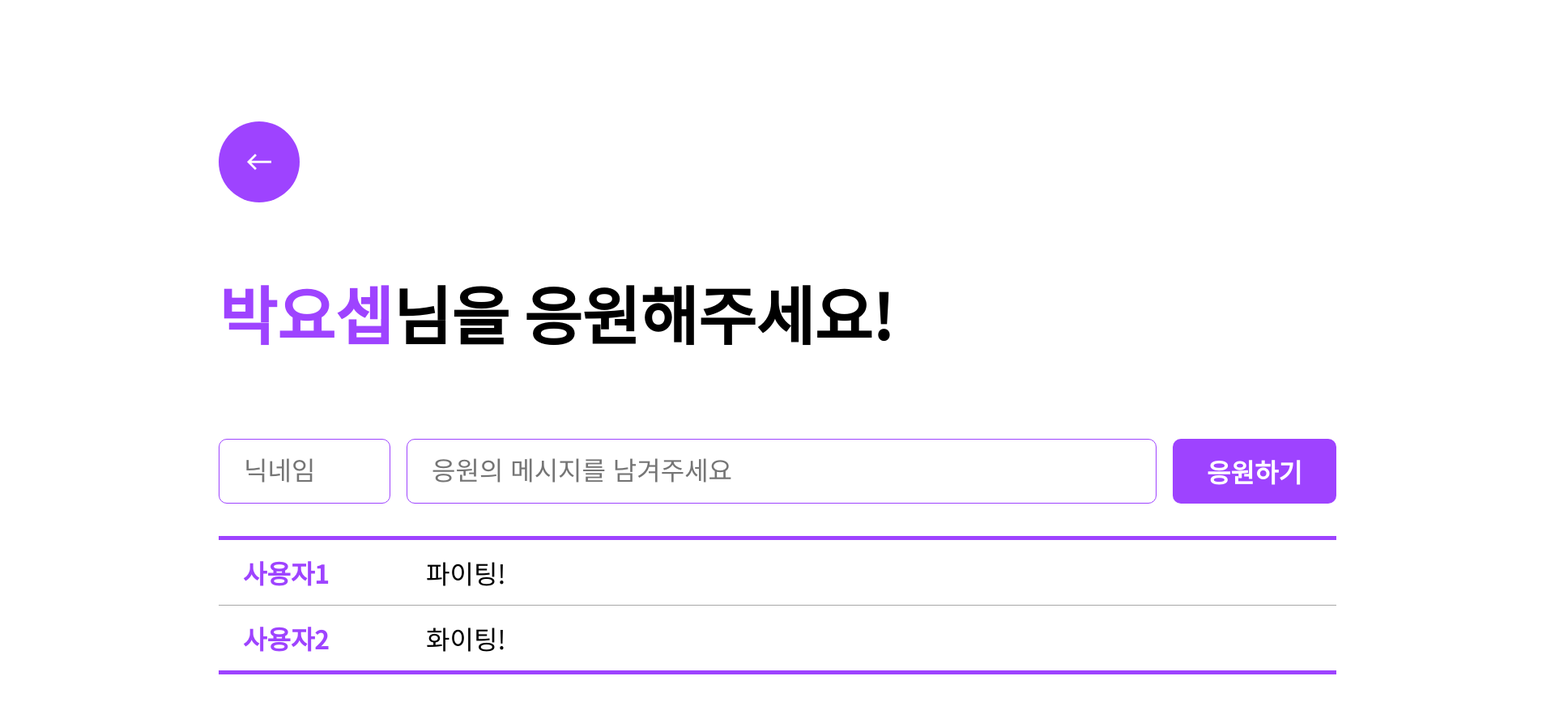
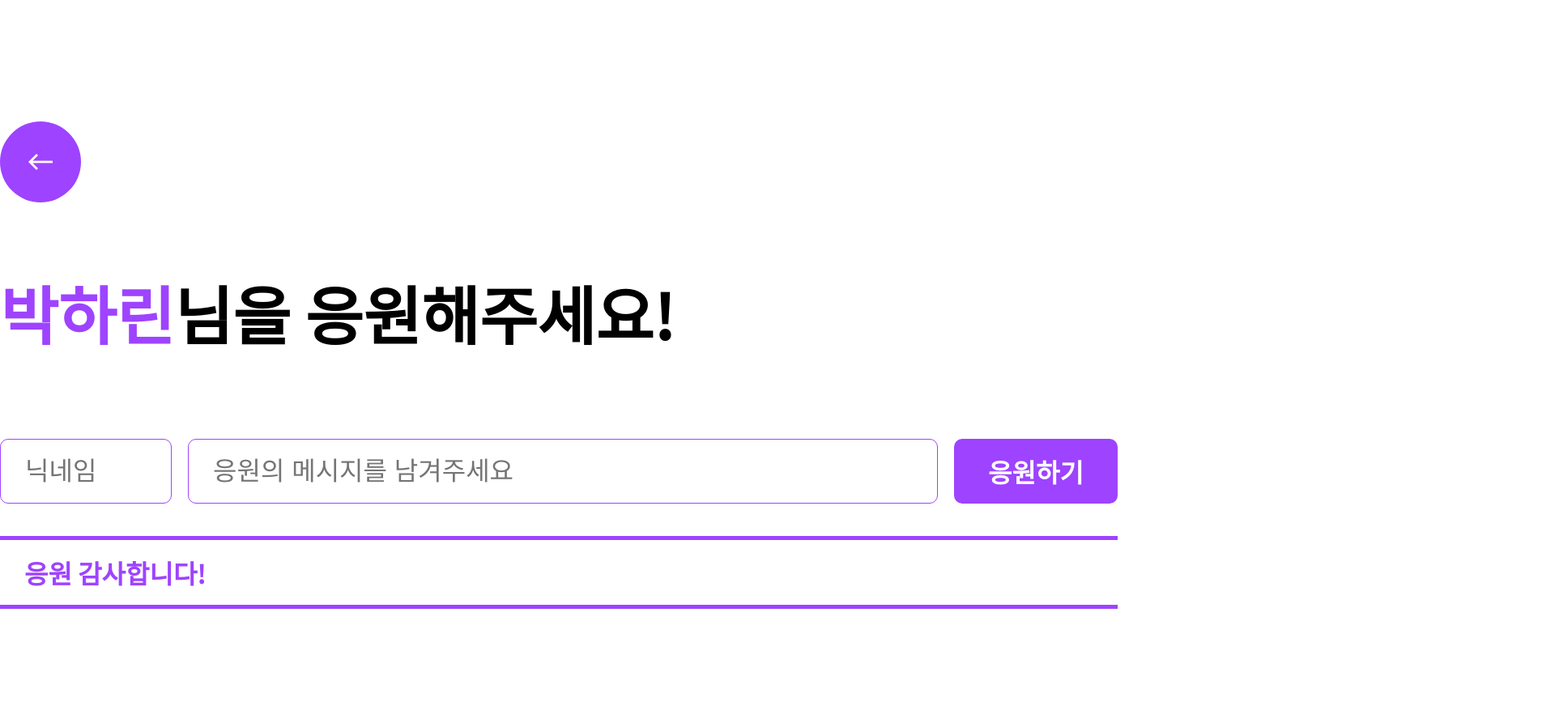
Before and after one commit to R-KIMYONG/uploadtest, a plain HTML site: page index.html in a window 1280 px wide. Shown: the whole page at 81% size, 1920 px wide, since content can reach past the window. Drawn offline with nearby package versions, Linux system fonts and the light colour scheme.

Commit message:
test11:59

```diff
--- a/css/gestbook.css
+++ b/css/gestbook.css
@@ -4,7 +4,6 @@
 }
 
 #gestbook {
-    width: 1920px;
     display: block;
     margin: 150px auto 0px;
     font-family: "Noto Sans KR", sans-serif;
@@ -26,6 +25,7 @@
     cursor: pointer;
     transition: 0.5s;
 }
+#gestbook .backhome a{width:100%;height:100%;border-radius:100px;display:block;}
 
 #gestbook .backhome:hover {
     box-shadow: 1px 1px 10px #9E43FF;
--- a/index.html
+++ b/index.html
@@ -21,12 +21,14 @@
     <div id="gestbook">
         <div class="container">
             <div class="backhome">
-                <span class="material-symbols-outlined">
-                    keyboard_backspace
-                </span>
+                <a href="index.html">
+                    <span class="material-symbols-outlined">
+                        keyboard_backspace
+                    </span>
+                </a>
             </div>
             <div class="title">
-                <p><span>박요셉</span>님을 응원해주세요!</p>
+                <p><span id="membername">박요셉</span>님을 응원해주세요!</p>
             </div>
             <div class="gestinfo">
                 <input id="nickname" type="text" placeholder="닉네임">
@@ -36,16 +38,12 @@
 
             <table id="gesthistory">
                 <tr>
-                    <td>사용자1</td>
-                    <td>파이팅!</td>
-                </tr>
-                <tr>
-                    <td>사용자2</td>
-                    <td>화이팅!</td>
+                    <td id="thankyoutext" style="width:1300px">응원 감사합니다!</td>
                 </tr>
             </table>
         </div>
     </div>
+    <script src="js/gestbook.js"></script>
 </body>
 
 </html>
```
